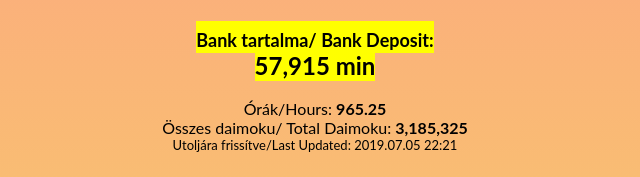
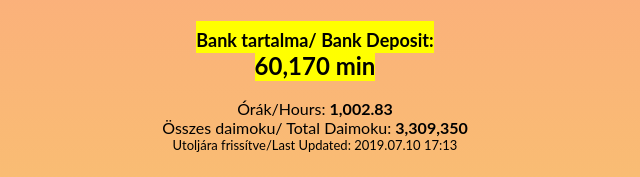
Before and after one commit to sgihungary/daimoku, a plain HTML site: page home.html in a window 1280 px wide. Shown: the part 266-443 px from the top of the page, 325-965 px from the left. Drawn offline with Linux system fonts and the light colour scheme.

Commit message:
Update home.html

```diff
--- a/home.html
+++ b/home.html
@@ -31,10 +31,10 @@ height="0" width="0" style="display:none;visibility:hidden"></iframe></noscript>
 </br><span style='color: black'><b><font size ="3">1 Kattintás = 5 Perc / 1 Click = 5 min</span></font></b></h4></br></br>
 		 <button id="clickme">Click Here</button></br></br>
 
-<span style="background-color: #FFFF00"><b><font size ="4">Bank tartalma/ Bank Deposit:</font></br><font size ="5"> 57,915 min</font></b></span></br>
-<span style='color: black'><font size ="3"></br>Órák/Hours: <b>965.25</b></font></br>
-<span style='color: black'><font size ="3">Összes daimoku/ Total Daimoku: <b>3,185,325</b></font></br>
-		 <span style='color: black'><font size="2">Utoljára frissítve/Last Updated: 2019.07.05 22:21</font></p>
+<span style="background-color: #FFFF00"><b><font size ="4">Bank tartalma/ Bank Deposit:</font></br><font size ="5"> 60,170 min</font></b></span></br>
+<span style='color: black'><font size ="3"></br>Órák/Hours: <b>1,002.83</b></font></br>
+<span style='color: black'><font size ="3">Összes daimoku/ Total Daimoku: <b>3,309,350</b></font></br>
+		 <span style='color: black'><font size="2">Utoljára frissítve/Last Updated: 2019.07.10 17:13</font></p>
 
 	  <!-- End of Edit Title of the Daimoku Bank here:   -->
 
```
